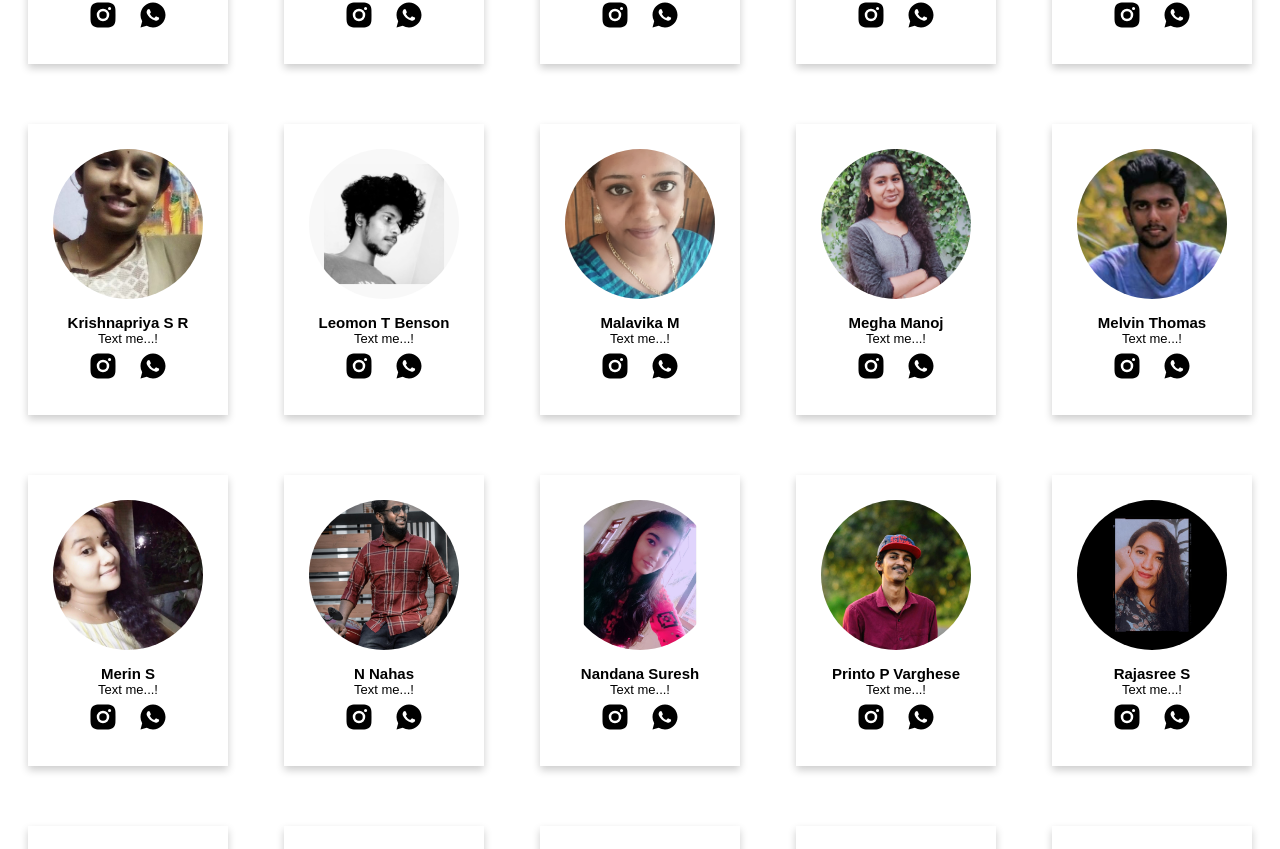
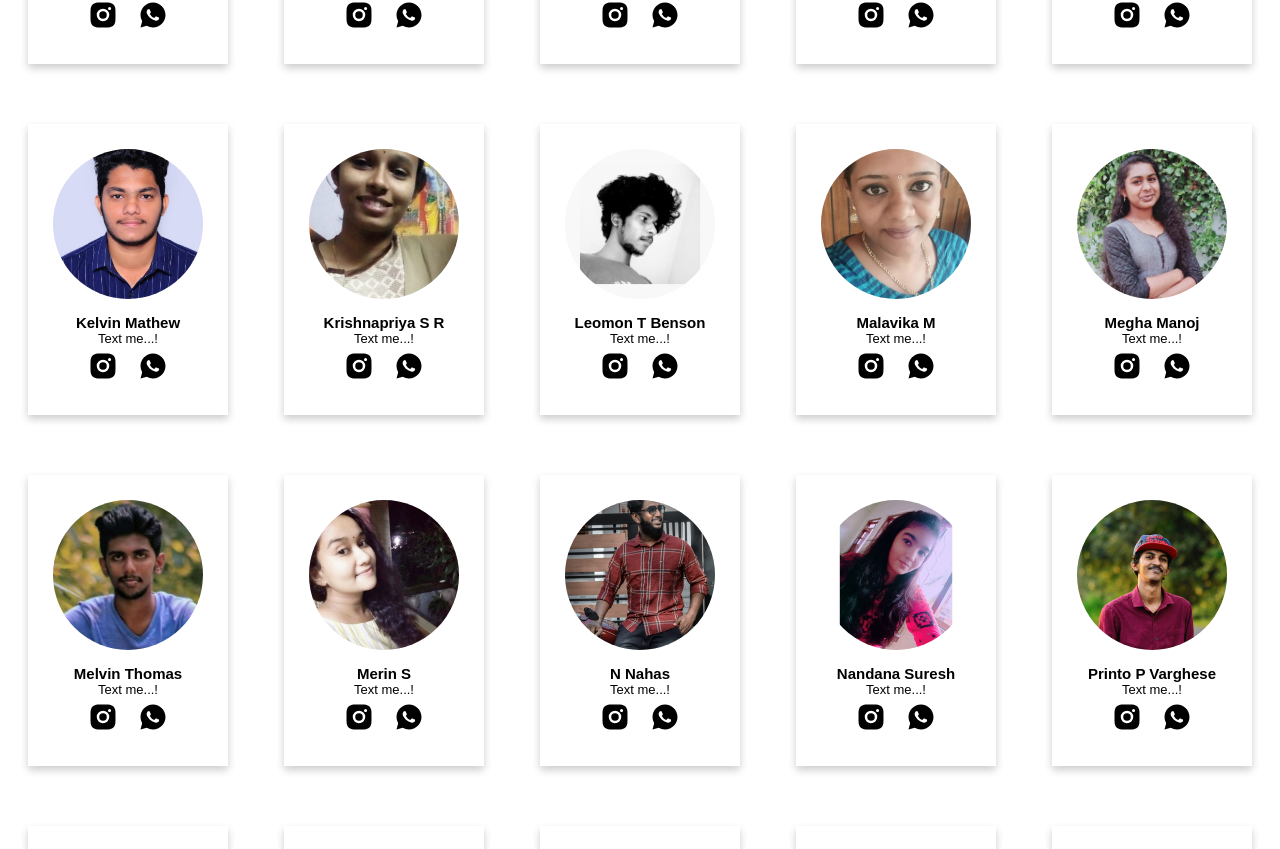
Before and after one commit to hello-world-ttj/MC-A-Spark-, a React (Create React App) app: page / in a window 1280 px wide. Shown: the part 1370-2219 px from the top of the page. Built offline with nearby package versions, Linux system fonts and the light colour scheme; a web font is replaced by a local one.

Commit message:
New Data

```diff
--- a/src/Components/Data.js
+++ b/src/Components/Data.js
@@ -80,7 +80,7 @@ let Data = [
         whtsp: "https://wa.me/917902408329"
     },
     {
-        id: "002",
+        id: "008",
         name: "Ameer Shaji",
         img: "images/Ameer.jpeg",
         day: 17,
@@ -198,6 +198,16 @@ let Data = [
         year: 1998,
         insta: "https://www.instagram.com/_.joel._rj/",
         whtsp: "https://wa.me/919895566812"
+    },
+    {
+        id: "0029",
+        name: "Kelvin Mathew",
+        img: "images/Kelvin.jpeg",
+        day: 29,
+        month: 1,
+        year: 2000,
+        insta: "https://www.instagram.com/kel_vin._/",
+        whtsp: "https://wa.me/916238253297"
     },
     {
         id: "31",
@@ -370,7 +380,7 @@ let Data = [
         whtsp: "https://wa.me/919188556928"
     },
     {
-        id: "003",
+        id: "0055",
         name: "Sonu Yohannan",
         img: "images/Sonu.jpg",
         day: 3,
```
Also changed, not shown: public/images/Kelvin.jpeg (added).
